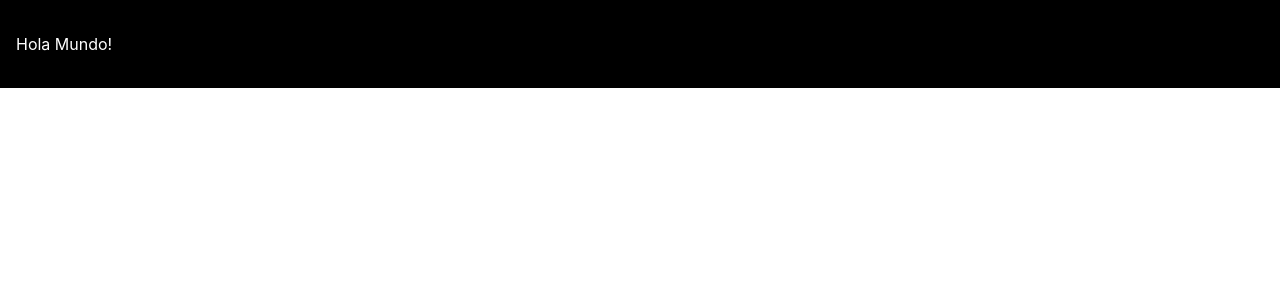
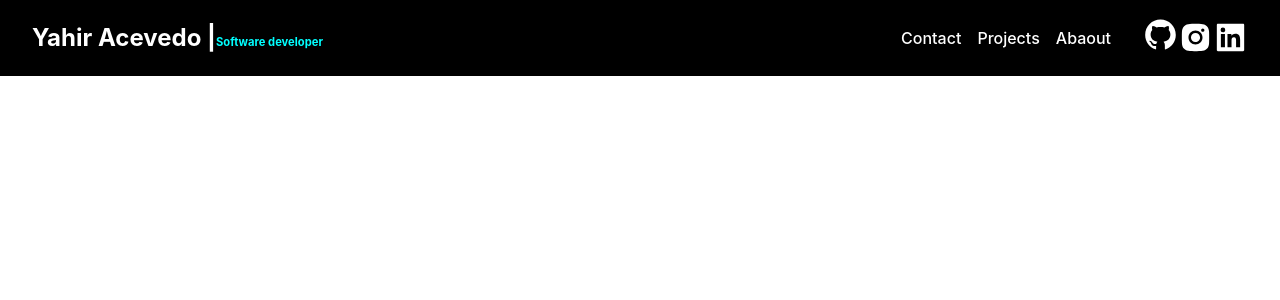
Before and after one commit to yahir00s/Portafolio-react, a React (Vite) app: page / in a window 1280 px wide. Shown: the top 300 px of the page. Built offline with nearby package versions, Linux system fonts and the light colour scheme.

Commit message:
navbar created

```diff
--- a/package.json
+++ b/package.json
@@ -11,7 +11,9 @@
   },
   "dependencies": {
     "react": "^18.2.0",
-    "react-dom": "^18.2.0"
+    "react-bootstrap": "^2.10.2",
+    "react-dom": "^18.2.0",
+    "react-icons": "^5.2.1"
   },
   "devDependencies": {
     "@types/react": "^18.2.66",
--- a/src/App.tsx
+++ b/src/App.tsx
@@ -1,10 +1,10 @@
 import '../src/styles/App.css'
-import Navbar from './components/Navbar'
+import NavbarBootstrap from './components/NavbarBootstrap'
 
 function App() {
   return (
     <>
-      <Navbar/>
+      <NavbarBootstrap/>
     </>
   )
 }
--- a/src/components/Navbar.tsx
+++ /dev/null
@@ -1,10 +0,0 @@
-import '../styles/Navbar.css'
-const Navbar = () => {
-  return (
-    <header className='nav_container'>
-      <p>Hola Mundo!</p>
-    </header>
-  )
-}
-
-export default Navbar
--- /dev/null
+++ b/src/components/NavbarBootstrap.tsx
@@ -0,0 +1,34 @@
+import '../styles/Navbar.css'
+import { AiFillGithub } from "react-icons/ai";
+import { AiFillInstagram } from "react-icons/ai";
+import { AiFillLinkedin } from "react-icons/ai";
+import useScreenSize from '../hooks/useScreenSize';
+
+
+function NavbarBootstrap() {
+  const {width} = useScreenSize()
+  const hiden = width > 900;
+  return (
+    <header className='nav_container'>
+      <main className='nav_content'>
+        <h2>Yahir Acevedo |<span>Software developer</span></h2>
+        <section className='nav-section'>
+          <ul className='nav-list'>
+            <a>Contact</a>
+            <a>Projects</a>
+            <a>Abaout</a>
+          </ul>
+            {hiden && <div className='nav-social-media'>
+              <a href="https://github.com/yahir00s" target='_blank'>
+                <AiFillGithub size={35}/>
+              </a>
+              <AiFillInstagram size={35}/>
+              <AiFillLinkedin size={35}/>
+            </div>}
+        </section>
+      </main>
+    </header>
+  );
+}
+
+export default NavbarBootstrap;
--- /dev/null
+++ b/src/hooks/useScreenSize.ts
@@ -0,0 +1,23 @@
+import { useState, useEffect } from "react";
+
+const useScreenSize = () => {
+  const [width, setWidth] = useState(window.innerWidth);
+  const [height, setHeight] = useState(window.innerHeight);
+
+  useEffect(() => {
+    window.addEventListener("resize", handleResize);
+
+    return () => {
+      window.removeEventListener("resize", handleResize);
+    };
+  }, []);
+
+  const handleResize = () => {
+    setWidth(window.innerWidth);
+    setHeight(window.innerHeight);
+  };
+
+  return { width, height };
+};
+
+export default useScreenSize;
--- a/src/styles/Navbar.css
+++ b/src/styles/Navbar.css
@@ -2,9 +2,84 @@
   width: 100%;
   background-color: black;
   color: white;
-  padding: 1rem;
-  display: flex;
   position: fixed;
   top: 0;
   left: 0;
 }
+
+.nav_content{
+  justify-content:space-between;
+  display: flex;
+  flex-direction: row;
+  align-items: center ;
+  margin: 0 2rem;
+
+}
+.nav-list{
+  display: flex;
+  flex-direction: row;
+
+}
+
+.nav-list a{
+  margin-left: 1rem;
+  text-decoration: none;
+  color: white;
+  font-size: 1rem;
+
+}
+
+.nav-social-media{
+  display: flex;
+  align-items: center;
+  margin-left: 2rem;
+  text-decoration: none;
+
+}
+.nav-social-media a {
+  color: white;
+  text-decoration: none;
+  left: 1fr;
+
+}
+.nav-section{
+  display: flex;
+  flex-direction: row;
+}
+
+span{
+  font-size: 0.7rem;
+  text-align: center;
+  color: aqua;
+
+}
+@media only screen and (max-width: 900px) {
+  .nav_content{
+    flex-direction: column;
+    padding: 0;
+    margin: 0;
+
+  }
+  .nav-list{
+    padding: 0;
+    margin: 0;
+
+  }
+  .nav-list a{
+    margin: 0 1rem;
+    margin-bottom: 1rem;
+
+
+  }
+  .nav-social-media{
+    margin-left: 1rem;
+
+  }
+}
+
+
+@media only screen and (min-width: 1200px) {
+  a:hover{
+    font-size: 1.1rem;
+  }
+}
```
Also changed, not shown: 1 other file (tests, documents, lock files or other folders).
